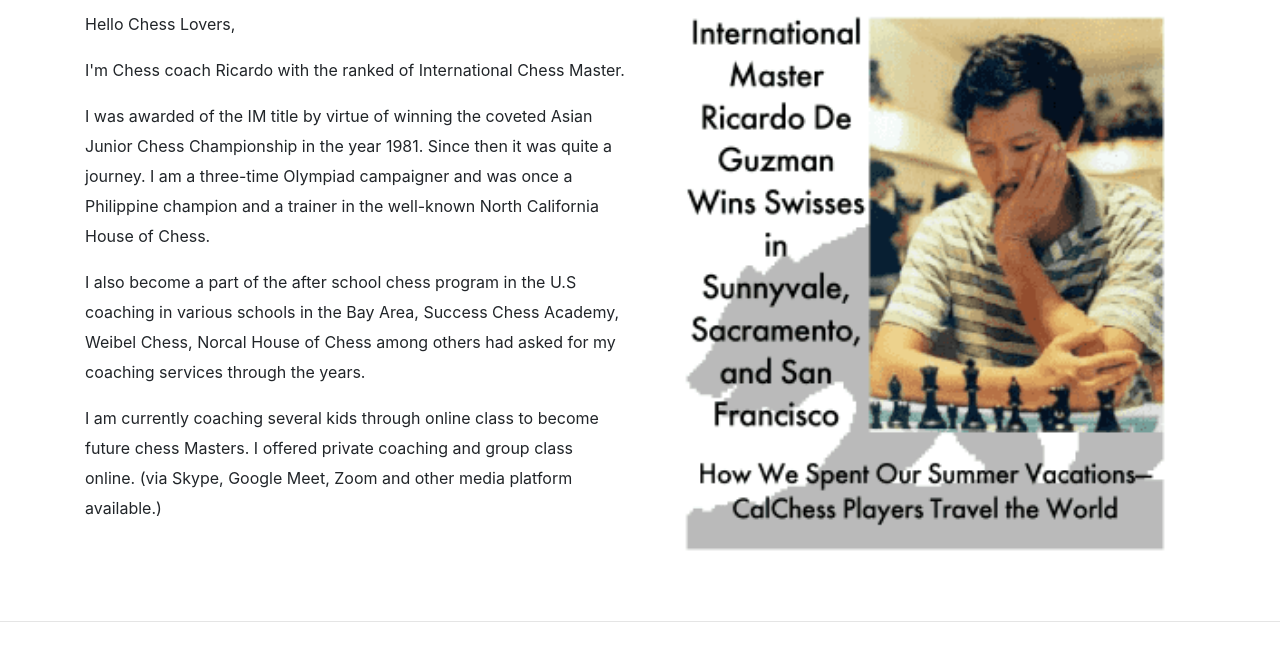
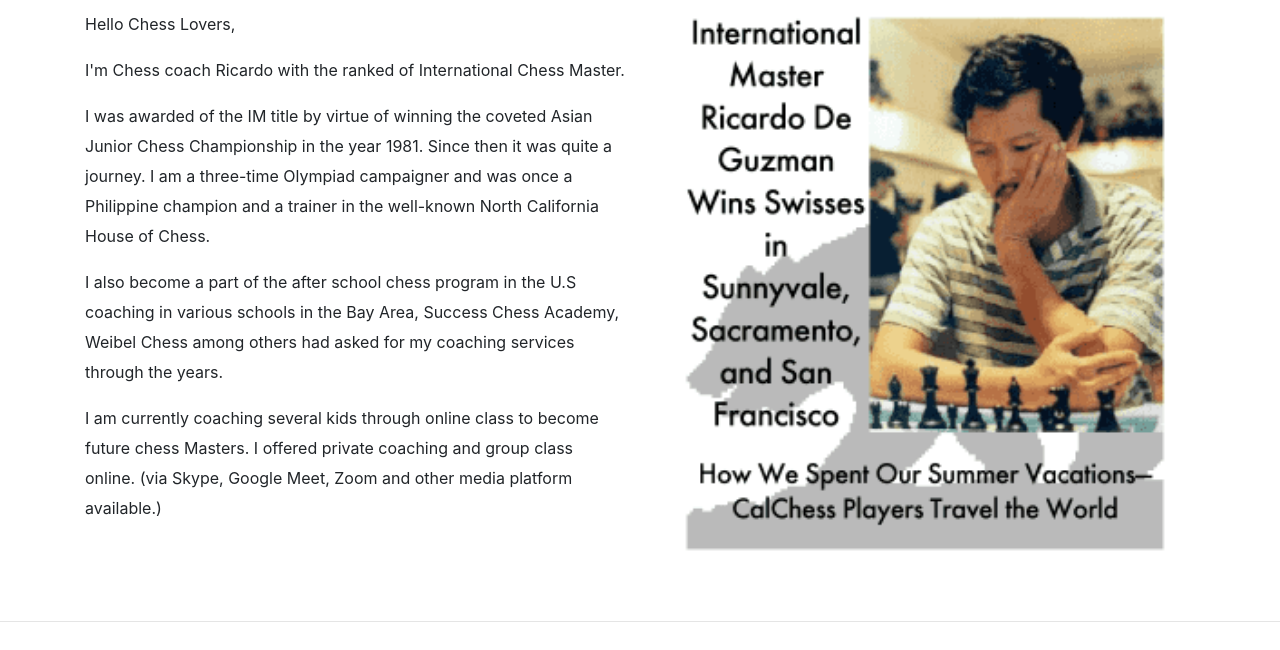
Before and after one commit to Greywolvesss/RDG-PORTFOLIO, a plain HTML site: page about.html in a window 1280 px wide. Shown: the part 447-1097 px from the top of the page. Drawn offline with nearby package versions, Linux system fonts and the light colour scheme; some packages are replaced by stand-ins of ours; a script that the page names is missing; a web font is replaced by a local one.

Commit message:
Update about.html

```diff
--- a/about.html
+++ b/about.html
@@ -93,7 +93,7 @@
                  and a trainer in the well-known North California House of Chess.
               </p>
               <p>I also become a part of the after school chess program in the U.S coaching in various schools in the Bay Area, Success Chess Academy,
-                Weibel Chess, Norcal House of Chess among others had asked for my coaching services through the years.
+                Weibel Chess among others had asked for my coaching services through the years.
               </p>
               <p>I am currently coaching several kids through online class to become future chess Masters.
                   I offered private coaching and group class online. (via Skype, Google Meet, Zoom and other media platform available.)
```
